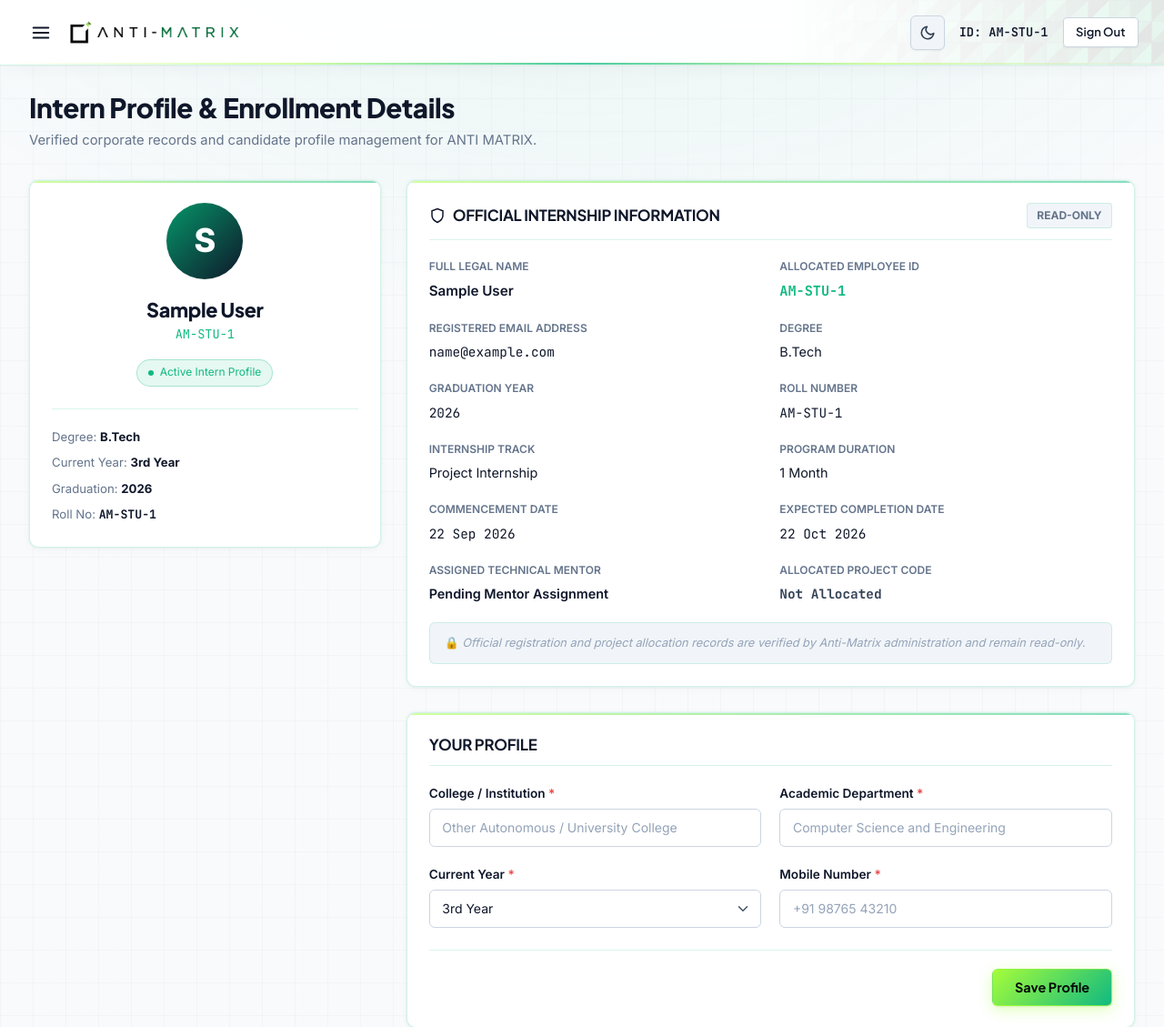
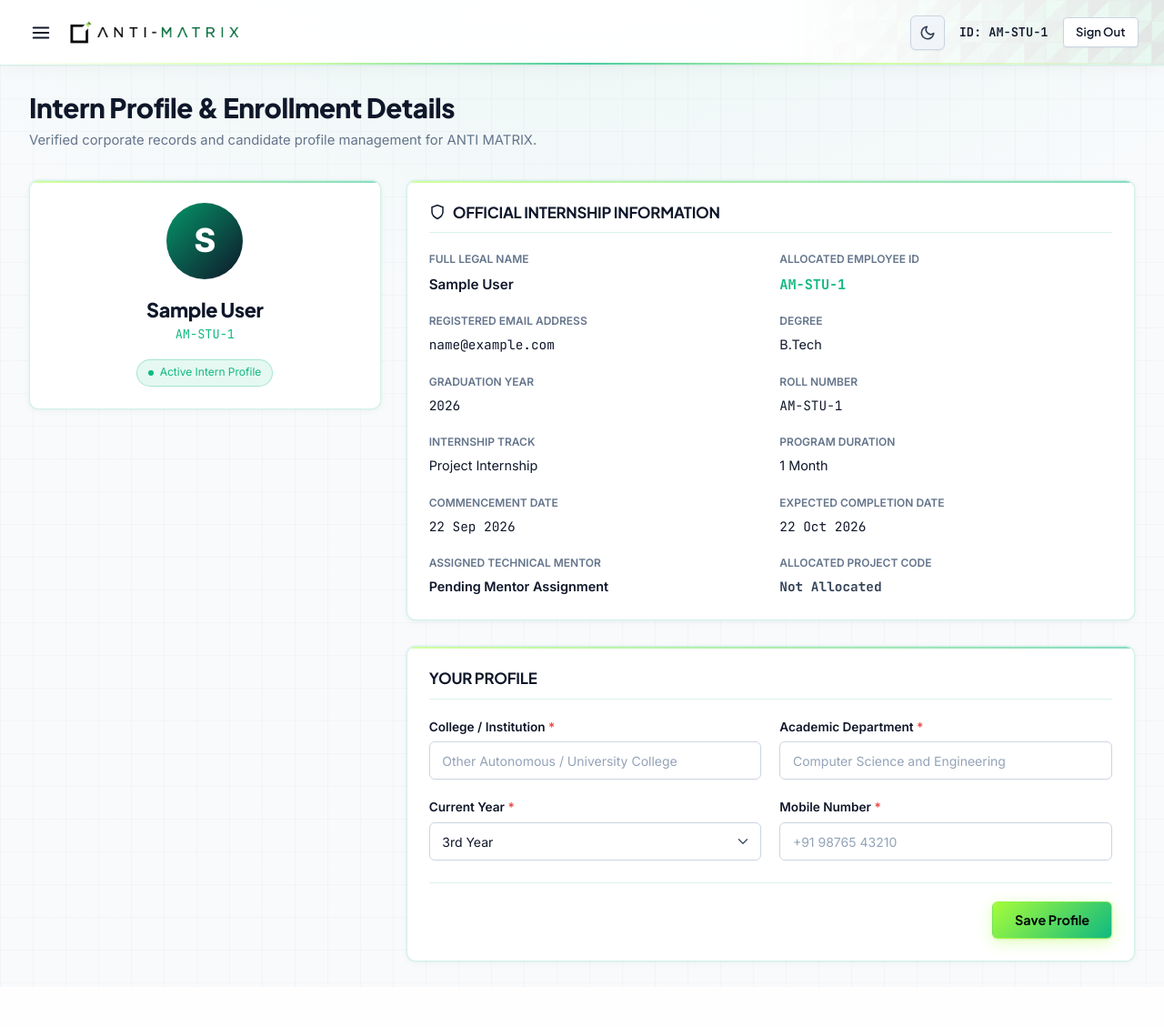
Before and after one commit to antimatrix-in/INTERN, a Flask app: page /profile in a window 1280 px wide. Shown: the top 1129 px of the page at 91% size. After the commit the page ends 1081 px from the top, so only its background shows below. Run offline with Flask 3, Linux system fonts and the light colour scheme; the visitor is signed in with stand-in values (Sample User, id 1); data comes from the database, SQL or seed files in the repository; data that the repository does not hold is empty; some libraries are stand-ins or nearby versions.

Commit message:
refactor(student): clean up employee profile page by removing READ-ONLY badge, lock note, and redundant academic block

```diff
--- a/app/templates/student/profile.html
+++ b/app/templates/student/profile.html
@@ -22,32 +22,22 @@
       {{ student.student_uid or student.user.employee_id }}
     </div>
 
-    <div style="display: inline-flex; align-items: center; gap: 0.4rem; padding: 0.3rem 0.75rem; background: rgba(16, 185, 129, 0.1); border: 1px solid rgba(16, 185, 129, 0.3); border-radius: var(--radius-full); font-size: 0.75rem; color: var(--primary-light); margin-bottom: 1.5rem;">
+    <div style="display: inline-flex; align-items: center; gap: 0.4rem; padding: 0.3rem 0.75rem; background: rgba(16, 185, 129, 0.1); border: 1px solid rgba(16, 185, 129, 0.3); border-radius: var(--radius-full); font-size: 0.75rem; color: var(--primary-light);">
       <span style="width: 6px; height: 6px; border-radius: 50%; background: currentColor;"></span>
       Active Intern Profile
-    </div>
-
-    <div style="border-top: 1px solid var(--border-subtle); padding-top: 1.25rem; text-align: left; font-size: 0.825rem; color: var(--text-muted); display: flex; flex-direction: column; gap: 0.5rem;">
-      <div>Degree: <strong style="color: var(--text-main);">{{ student.degree }}</strong></div>
-      <div>Current Year: <strong style="color: var(--text-main);">{{ student.current_year }}</strong></div>
-      <div>Graduation: <strong style="color: var(--text-main);">{{ student.graduation_year }}</strong></div>
-      <div>Roll No: <strong class="mono" style="color: var(--text-main);">{{ student.roll_number }}</strong></div>
     </div>
   </div>
 
   <!-- Right 2 Columns: Official Info & Editable Profile Form -->
   <div style="grid-column: span 2; display: flex; flex-direction: column; gap: 1.75rem;">
 
-    <!-- ── 1. OFFICIAL INTERNSHIP INFORMATION (READ-ONLY) ────────────────── -->
+    <!-- ── 1. OFFICIAL INTERNSHIP INFORMATION ────────────────────────────── -->
     <div class="card">
-      <div style="display: flex; justify-content: space-between; align-items: center; margin-bottom: 1.25rem; padding-bottom: 0.75rem; border-bottom: 1px solid var(--border-subtle);">
+      <div style="margin-bottom: 1.25rem; padding-bottom: 0.75rem; border-bottom: 1px solid var(--border-subtle);">
         <h3 class="card-title" style="margin: 0; font-size: 1.05rem; display: flex; align-items: center; gap: 0.5rem;">
           <svg width="18" height="18" viewBox="0 0 24 24" fill="none" stroke="currentColor" stroke-width="2"><path d="M12 22s8-4 8-10V5l-8-3-8 3v7c0 6 8 10 8 10z"/></svg>
           OFFICIAL INTERNSHIP INFORMATION
         </h3>
-        <span style="font-size: 0.75rem; font-weight: 700; color: var(--text-muted); background: var(--bg-surface-elevated); padding: 0.25rem 0.65rem; border-radius: 4px; border: 1px solid var(--border-subtle);">
-          READ-ONLY
-        </span>
       </div>
 
       <div class="grid-2" style="gap: 1.25rem;">
@@ -124,10 +114,6 @@
             {{ assignment.project.project_code if assignment and assignment.project else 'Not Allocated' }}
           </div>
         </div>
-      </div>
-
-      <div style="margin-top: 1.25rem; padding: 0.75rem 1rem; background: var(--bg-surface-elevated); border: 1px solid var(--border-subtle); border-radius: var(--radius-sm); font-size: 0.8rem; color: var(--text-subtle);">
-        🔒 <em>Official registration and project allocation records are verified by Anti-Matrix administration and remain read-only.</em>
       </div>
     </div>
 
```
Also changed, not shown: tests/test_profile_typeable_fields.py (+32 -2 lines).
